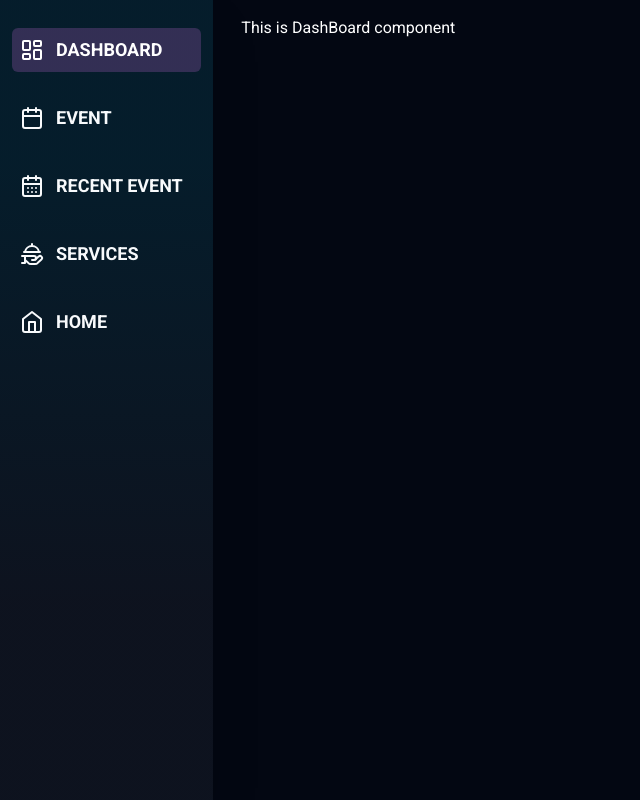
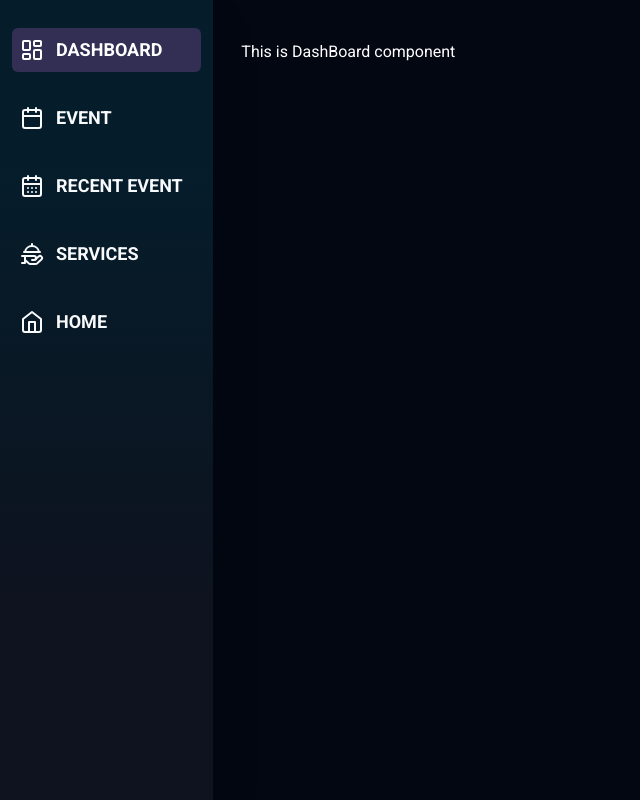
Before and after one commit to Abdullah149081/event-management-client, a React (Vite) app: page /dashBoard/event in a window 1280 px wide. Shown: the whole page, without its empty margins (0-640 px from the left). Built offline with nearby package versions, Linux system fonts and the light colour scheme; no server answers; what tailwindcss-animated would draw is missing.

Commit message:
Update margin top in DashBoardLayout

```diff
--- a/src/components/layout/DashBoardLayout.tsx
+++ b/src/components/layout/DashBoardLayout.tsx
@@ -5,7 +5,7 @@ const DashBoardLayout = () => {
   return (
     <div className="grid grid-cols-12 space-x-7 bg-gray-950 text-white ">
       <Sidebar />
-      <div className="col-span-10 mt-4">
+      <div className="col-span-10 mt-10">
         <Outlet />
       </div>
     </div>
```
